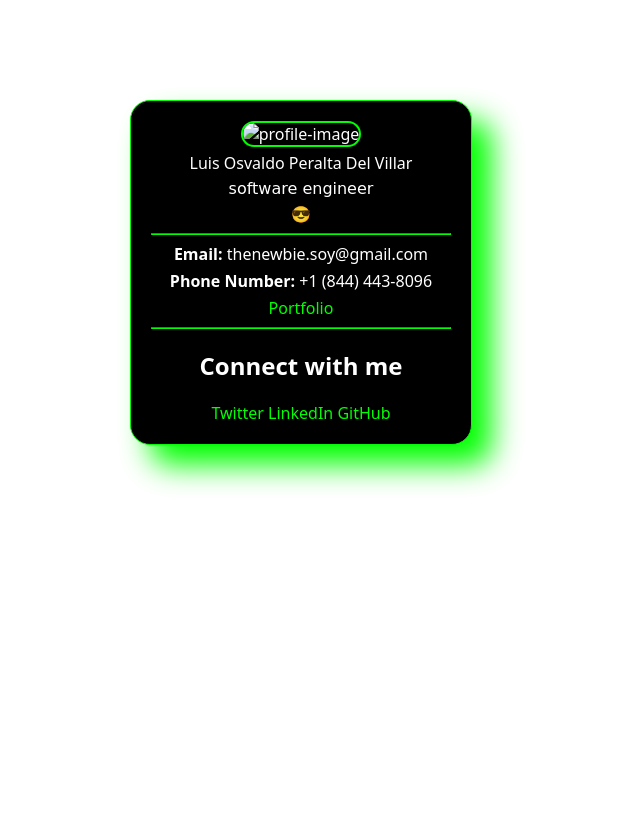
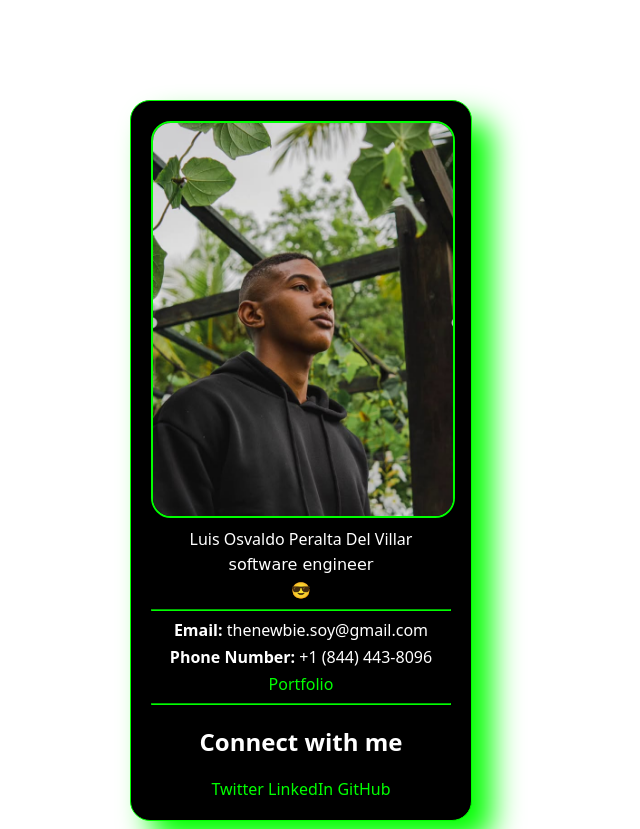
Before and after one commit to LuisOsvaldo14/Presentacion, a plain HTML site: page index.html in a window 1280 px wide. Shown: the whole page, without its empty margins (339-979 px from the left). Before the commit the page ends 800 px from the top, so only its background shows below. Drawn offline with Linux system fonts and the light colour scheme; the site is published under a folder, as on GitHub Pages, so addresses that start at the root find nothing.

Commit message:
Update index.html

```diff
--- a/index.html
+++ b/index.html
@@ -11,7 +11,7 @@
 
 <body>
     <div class="business-card">
-        <img class="profile-image" src="/Foto_perfil.png" alt="profile-image">
+        <img class="profile-image" src="Foto_perfil.png" alt="profile-image">
         <p class="full-name">Luis Osvaldo Peralta Del Villar</p>
         <p class="designation ">software engineer</p>
         <p class="company">😎</p>
```
